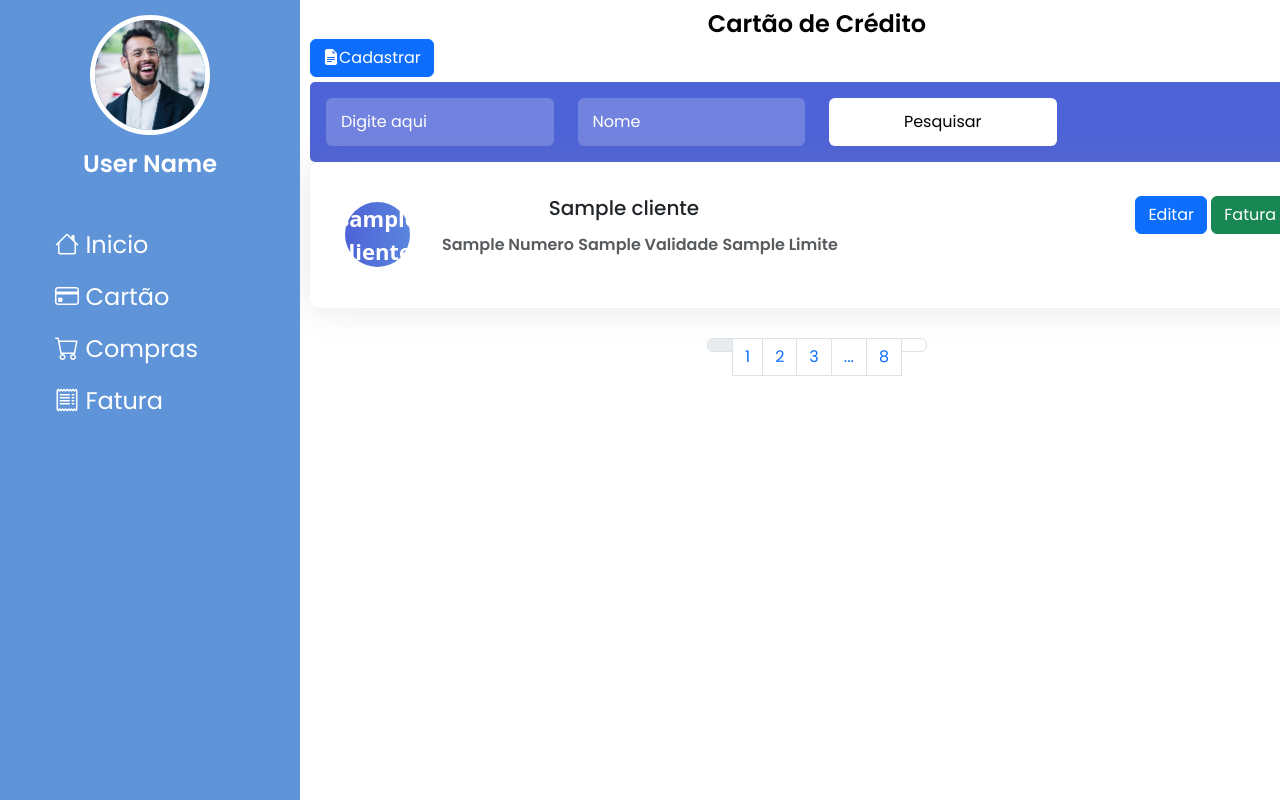
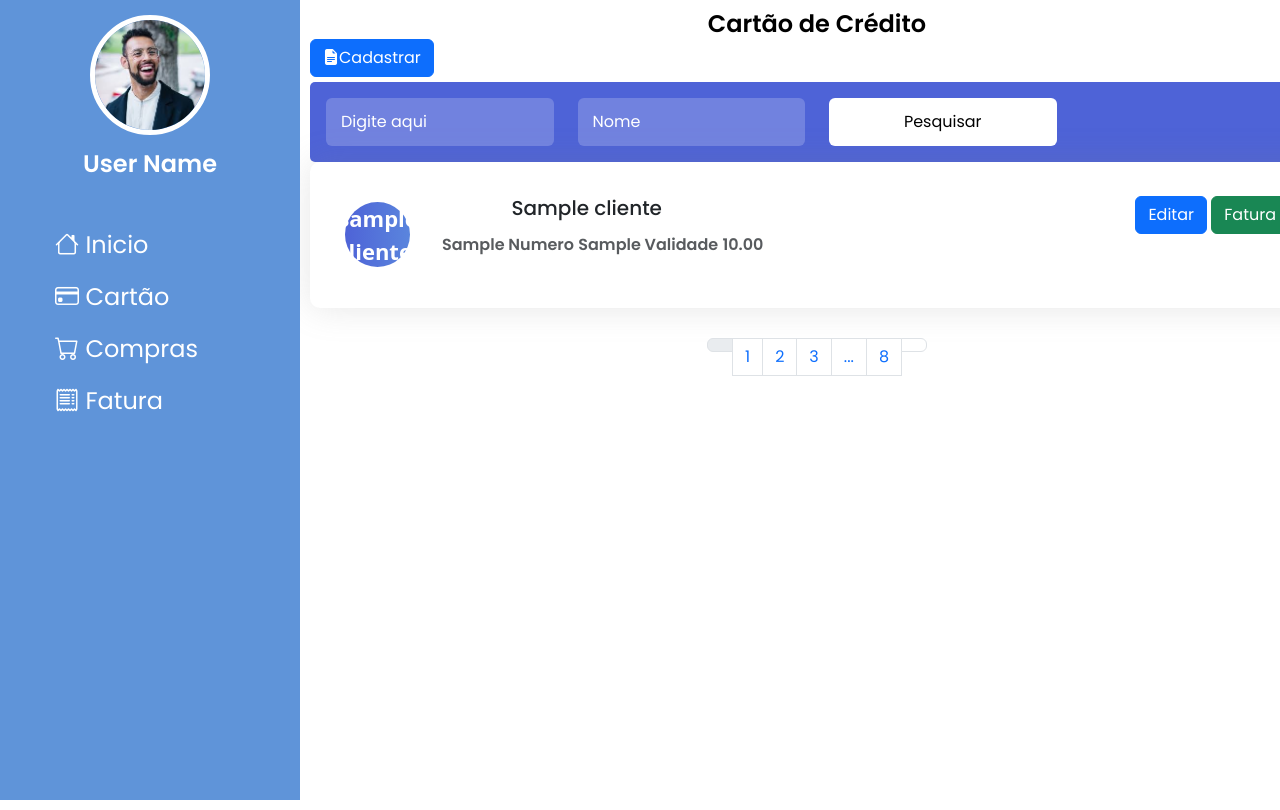
Before and after one commit to Manhanizika/python-html, a Flask app: template templates/listacartao.html in a window 1280 px wide; the page is wider, and only the part inside the window is pictured. Run offline with Flask 3, Linux system fonts and the light colour scheme; the template is opened without the code that fills it: most values are stand-ins (such as "Sample title", 1, 10 or a date in 2020); some libraries are stand-ins or nearby versions.

Commit message:
Fixed , on limit

```diff
--- a/templates/cadastrocartao.html
+++ b/templates/cadastrocartao.html
@@ -16,7 +16,7 @@
                 <label for="exampleInputNome" class="form-label">Limite do cartão do cliente</label>
                 <div class="input-group mb-3">
                     <span class="input-group-text">R$</span>
-                    <input type="text" class="form-control" name= "limite" aria-describedby="limitHelp" value = {{cartao.limite}}>
+                    <input type="text" class="form-control" name= "limite" aria-describedby="limitHelp" value = "{{ '{:.0f}'.format(cartao.limite) }}">
                     <span class="input-group-text">.00</span>
                 </div>
                 <div>
--- a/templates/listacartao.html
+++ b/templates/listacartao.html
@@ -48,7 +48,7 @@
                                     <i class="zmdi zmdi-calendar mr-2"></i> {{item.validade}}
                                 </li>&nbsp
                                 <li class="mr-md-4">
-                                    <i class="zmdi zmdi-money mr-2"></i> {{item.limite}}
+                                    <i class="zmdi zmdi-money mr-2"></i> {{ '{:,.2f}'.format(item.limite) }}
                                 </li>
                             </ul>
                         </div>
```
